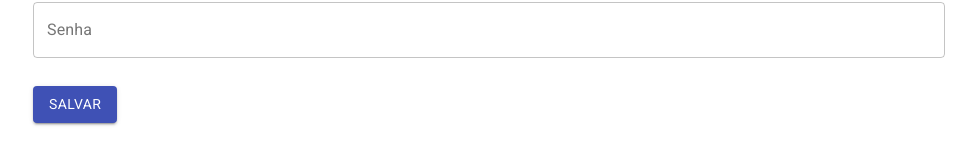
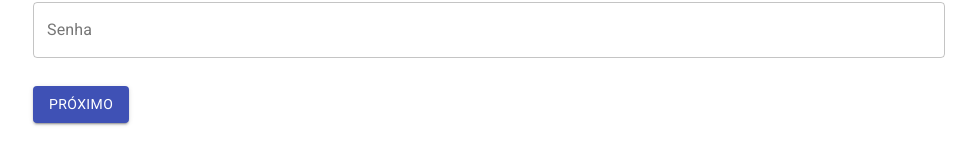
Before and after one commit to pessolatohenrique/curso-react-hooks-contexts, a React (Create React App) app: page / in a window 1280 px wide. Shown: the part 242-406 px from the top of the page, without its empty margins (151-1127 px from the left). Built offline with nearby package versions, Linux system fonts and the light colour scheme.

Commit message:
Utilizacao do context API para loading

```diff
--- a/src/components/register/FormAddress.js
+++ b/src/components/register/FormAddress.js
@@ -2,6 +2,8 @@ import React, { useState } from "react";
 import axios from "axios";
 import { TextField, Button, Grid } from "@material-ui/core";
 import useErrors from "../../hooks/useErrors";
+import { LoadContext } from "../../contexts/Contexts";
+import CustomLoader from "../../utils/CustomLoader";
 
 function FormAdress({ onRegister, validations }) {
   const [cep, setCep] = useState("");
@@ -21,15 +23,21 @@ function FormAdress({ onRegister, validations }) {
   }
 
   return (
+    <LoadContext.Consumer>
+      {(loading) => {
+        return (
           <form
             onSubmit={(event) => {
               event.preventDefault();
 
-        if (canSubmit({ cep, address, number, complement, state, city })) {
+              if (
+                canSubmit({ cep, address, number, complement, state, city })
+              ) {
                 onRegister({ cep, address, number, complement, state, city });
               }
             }}
           >
+            {loading && <CustomLoader isLoading={loading} />}
             <TextField
               id="cep"
               label="CEP"
@@ -124,9 +132,12 @@ function FormAdress({ onRegister, validations }) {
             </Grid>
             <br />
             <Button type="submit" variant="contained" color="primary">
-        Salvar
+              Próximo
             </Button>
           </form>
+        );
+      }}
+    </LoadContext.Consumer>
   );
 }
 
--- a/src/components/register/FormLogin.js
+++ b/src/components/register/FormLogin.js
@@ -1,12 +1,17 @@
 import React, { useState } from "react";
 import { TextField, Button } from "@material-ui/core";
 import useErrors from "../../hooks/useErrors";
+import { LoadContext } from "../../contexts/Contexts";
+import CustomLoader from "../../utils/CustomLoader";
 
 function FormLogin({ onRegister, validations = [] }) {
   const [email, setEmail] = useState("");
   const [password, setPassword] = useState("");
   const [errors, validateFields, canSubmit] = useErrors(validations);
 
+  return (
+    <LoadContext.Consumer>
+      {(loading) => {
         return (
           <form
             onSubmit={(event) => {
@@ -17,6 +22,7 @@ function FormLogin({ onRegister, validations = [] }) {
               }
             }}
           >
+            {loading && <CustomLoader isLoading={loading} />}
             <TextField
               id="email"
               type="email"
@@ -47,9 +53,12 @@ function FormLogin({ onRegister, validations = [] }) {
             <br />
             <br />
             <Button type="submit" variant="contained" color="primary">
-        Salvar
+              Próximo
             </Button>
           </form>
+        );
+      }}
+    </LoadContext.Consumer>
   );
 }
 
--- a/src/components/register/FormRegister.js
+++ b/src/components/register/FormRegister.js
@@ -1,8 +1,8 @@
 import React, { useState } from "react";
 import { TextField, Button, FormControlLabel, Switch } from "@material-ui/core";
-import { verifyError } from "../../utils/validation";
 import useErrors from "../../hooks/useErrors";
-import { ThemeContext } from "../../App";
+import { LoadContext } from "../../contexts/Contexts";
+import CustomLoader from "../../utils/CustomLoader";
 
 function FormRegister({ onRegister, validations }) {
   const [name, setName] = useState("");
@@ -13,9 +13,8 @@ function FormRegister({ onRegister, validations }) {
   const [errors, validateFields, canSubmit] = useErrors(validations);
 
   return (
-    <ThemeContext.Consumer>
-      {(theme) => {
-        console.log("theme register", theme);
+    <LoadContext.Consumer>
+      {(loading) => {
         return (
           <form
             onSubmit={(event) => {
@@ -26,6 +25,7 @@ function FormRegister({ onRegister, validations }) {
               }
             }}
           >
+            {loading && <CustomLoader isLoading={loading} />}
             <TextField
               id="name"
               label="Nome"
@@ -87,12 +87,12 @@ function FormRegister({ onRegister, validations }) {
             <br />
             <br />
             <Button type="submit" variant="contained" color="primary">
-              Salvar
+              Próximo
             </Button>
           </form>
         );
       }}
-    </ThemeContext.Consumer>
+    </LoadContext.Consumer>
   );
 }
 
--- a/src/components/register/RegisterContainer.js
+++ b/src/components/register/RegisterContainer.js
@@ -1,21 +1,26 @@
 import React, { useState, useEffect } from "react";
-import { Typography, Stepper, Step, StepLabel } from "@material-ui/core";
-import { ThemeContext } from "../../App";
+import {
+  Typography,
+  Stepper,
+  Step,
+  StepLabel,
+  Grid,
+  Paper,
+} from "@material-ui/core";
+import { LoadContext } from "../../contexts/Contexts";
 import FormRegister from "./FormRegister";
 import FormLogin from "./FormLogin";
 import FormAddress from "./FormAddress";
 import { validateRequired, noValidate } from "../../utils/validation";
 import { REQUIRED_MESSAGE } from "../../utils/messages";
 
-function RegisterContainer({ onRegister, onValidateCpf, onValidateRequired }) {
+function RegisterContainer({ onRegister }) {
   const [step, setStep] = useState(0);
   const [formData, setFormData] = useState({});
+  const [loading, setLoading] = useState(false);
 
   const forms = [
-    <ThemeContext.Consumer>
-      {(theme) => {
-        console.log("theme context", theme);
-        return (
+    <LoadContext.Provider value={loading}>
       <FormLogin
         onRegister={colectData}
         validations={{
@@ -29,9 +34,8 @@ function RegisterContainer({ onRegister, onValidateCpf, onValidateRequired }) {
           },
         }}
       />
-        );
-      }}
-    </ThemeContext.Consumer>,
+    </LoadContext.Provider>,
+    <LoadContext.Provider value={loading}>
       <FormRegister
         onRegister={colectData}
         validations={{
@@ -48,7 +52,9 @@ function RegisterContainer({ onRegister, onValidateCpf, onValidateRequired }) {
             messageRef: REQUIRED_MESSAGE,
           },
         }}
-    />,
+      />
+    </LoadContext.Provider>,
+    <LoadContext.Provider value={loading}>
       <FormAddress
         onRegister={colectData}
         validations={{
@@ -77,8 +83,18 @@ function RegisterContainer({ onRegister, onValidateCpf, onValidateRequired }) {
             messageRef: REQUIRED_MESSAGE,
           },
         }}
-    />,
-    <Typography variant="h5">Obrigado por se cadastrar!</Typography>,
+      />
+    </LoadContext.Provider>,
+    <LoadContext.Provider value={loading}>
+      <Grid container>
+        <Grid item xs={12}>
+          <Typography variant="h5">Obrigado por se cadastrar!</Typography>
+          <Paper>
+            <pre>{JSON.stringify(formData, null, 2)}</pre>
+          </Paper>
+        </Grid>
+      </Grid>
+    </LoadContext.Provider>,
   ];
 
   const steps = ["Login", "Registre-se", "Endereço", "Finalização"];
@@ -92,7 +108,21 @@ function RegisterContainer({ onRegister, onValidateCpf, onValidateRequired }) {
 
   function colectData(data) {
     const updatedData = { ...formData, ...data };
+    setLoading(true);
+
+    //condition and setTimeOut only to demostrate loading
+    if (updatedData.cpf) {
+      setTimeout(() => {
         setFormData(updatedData);
+        setLoading(false);
+      }, 500);
+
+      next();
+      return;
+    }
+
+    setLoading(false);
+
     next();
   }
 
--- /dev/null
+++ b/src/contexts/Contexts.js
@@ -0,0 +1,2 @@
+import React from "react";
+export const LoadContext = React.createContext(true);
```
Lines whose indentation alone changed are shown as unchanged.
